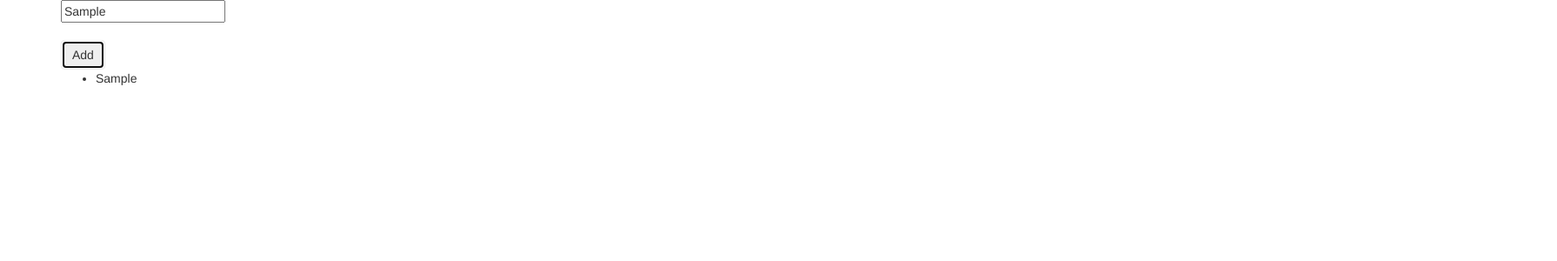
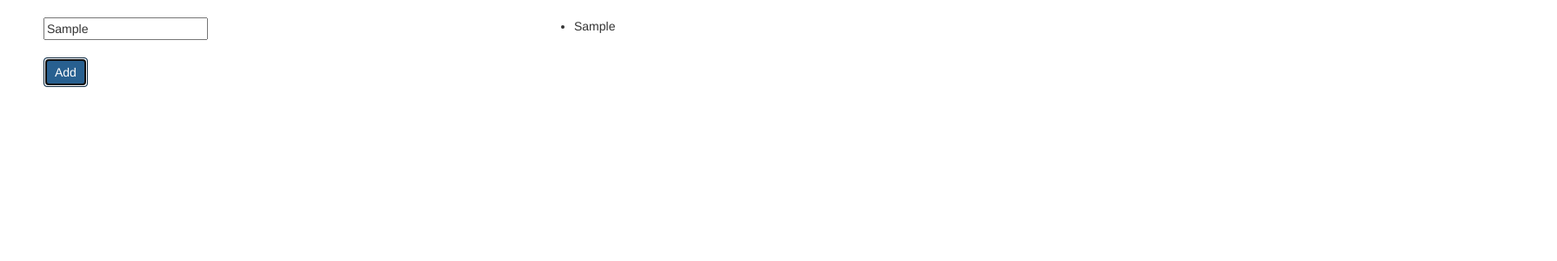
Before and after one commit to jaspreet91/Angular-Foundation, an Angular app in the folder AngularProject/: page / in a window 1280 px wide. Both pictures are taken after typing "Sample" into the empty fields and a click on the button "Add". Shown: the top 300 px of the page at 87% size, 1790 px wide, since content can reach past the window. Built offline with nearby package versions, Linux system fonts and the light colour scheme.

Commit message:
data binding and sharing

```diff
--- a/AngularProject/src/app/app.component.html
+++ b/AngularProject/src/app/app.component.html
@@ -1,5 +1,10 @@
-<div class="container">
+<div class="container" style="margin: 20px">
   <div class="row">
-    <app-server></app-server>
+    <div class="col-md-6">
+      <app-server (userName)="addUser($event)"></app-server>
+    </div>
+    <div class="col-md-6">
+      <app-server-list *ngFor="let item of localData" [data]="item"></app-server-list>
+    </div>
   </div>
 </div>
--- a/AngularProject/src/app/app.component.ts
+++ b/AngularProject/src/app/app.component.ts
@@ -7,4 +7,14 @@ import { Component } from '@angular/core';
 })
 export class AppComponent {
   title = 'AngularProject';
+  localData = [];
+  addUser(Data: { name: string }) {
+    console.log(Data);
+    this.localData.push(Data[0]);
+  }
+
+  deleteUser(ind: number) {
+    console.log('user index', ind);
+    this.localData.splice(ind, 1);
+  }
 }
--- a/AngularProject/src/app/app.module.ts
+++ b/AngularProject/src/app/app.module.ts
@@ -4,12 +4,14 @@ import { NgModule } from '@angular/core';
 import { AppRoutingModule } from './app-routing.module';
 import { AppComponent } from './app.component';
 import { ServerComponent } from './server/server.component';
-import { FormsModule } from '@angular/forms'
+import { FormsModule } from '@angular/forms';
+import { ServerListComponent } from './server-list/server-list.component'
 
 @NgModule({
   declarations: [
     AppComponent,
-    ServerComponent
+    ServerComponent,
+    ServerListComponent
   ],
   imports: [
     BrowserModule,
--- /dev/null
+++ b/AngularProject/src/app/server-list/server-list.component.html
@@ -0,0 +1,7 @@
+<div class="container">
+  <div class="row">
+    <ul class=" group group-item">
+      <li>{{data}}</li>
+    </ul>
+  </div>
+</div>
--- /dev/null
+++ b/AngularProject/src/app/server-list/server-list.component.ts
@@ -0,0 +1,15 @@
+import { Component, OnInit, Input } from '@angular/core';
+
+@Component({
+  selector: 'app-server-list',
+  templateUrl: './server-list.component.html',
+  styleUrls: ['./server-list.component.css']
+})
+export class ServerListComponent implements OnInit {
+  @Input() data;
+  constructor() { }
+
+  ngOnInit() {
+  }
+
+}
--- a/AngularProject/src/app/server/server.component.html
+++ b/AngularProject/src/app/server/server.component.html
@@ -1,13 +1,8 @@
 <div class="container">
   <div>
-    <input type="text" [(ngModel)]="userName" placeholder="username">
+    <input type="text" [(ngModel)]="userData" placeholder="username">
   </div>
   <br>
-  <button class="btn btm primary" (click)="addUser()">Add</button>
+  <button class="btn btn-primary" (click)="addUser()">Add</button>
   <br>
-  <ul *ngIf="showName?.length>0">
-    <li *ngFor="let item of showName; let i=index" (click)="deleteUser(i)">
-      {{item}}
-    </li>
-  </ul>
 </div>
--- a/AngularProject/src/app/server/server.component.ts
+++ b/AngularProject/src/app/server/server.component.ts
@@ -1,5 +1,6 @@
-import { Component, OnInit } from '@angular/core';
+import { Component, OnInit, Output } from '@angular/core';
 import { TouchSequence } from 'selenium-webdriver';
+import { EventEmitter } from '@angular/core';
 
 @Component({
   selector: 'app-server',
@@ -10,17 +11,16 @@ export class ServerComponent implements OnInit {
 
   constructor() { }
 
-  userName;
+  @Output() userName = new EventEmitter<any>();
   showName = [];
+  userData = '';
 
   ngOnInit() {
   }
 
   addUser() {
-    this.showName.push(this.userName);
+    this.showName.push(this.userData);
+    this.userName.emit(this.showName);
   }
 
-  deleteUser(index: number) {
-    this.showName.splice(index, 1);
-  }
 }
```
Also changed, not shown: AngularProject/src/app/server-list/server-list.component.css (added), 1 other file (tests, documents, lock files or other folders).
